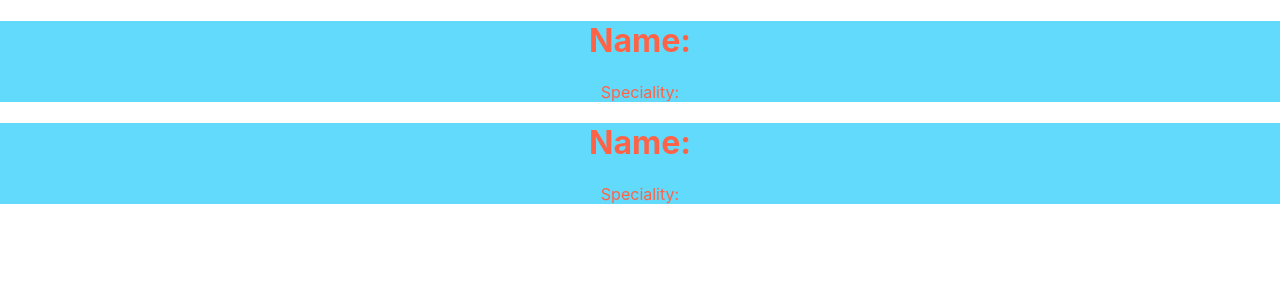
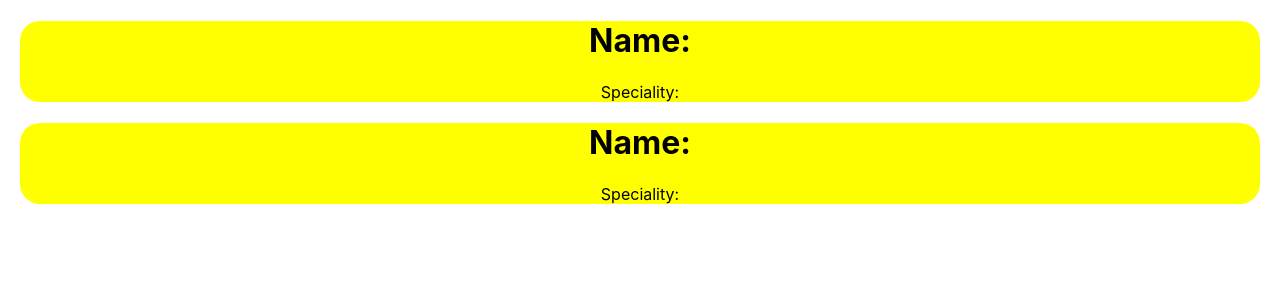
Before and after one commit to rasel497/reactjs-core-concepts-recup, a React (Create React App) app: page / in a window 1280 px wide. Shown: the top 300 px of the page. Built offline with nearby package versions, Linux system fonts and the light colour scheme.

Commit message:
using css style in variable

```diff
--- a/src/App.js
+++ b/src/App.js
@@ -11,10 +11,17 @@ function App() {
   );
 }
 
+// using css style in variable
+const districtStyle = {
+  backgroundColor: 'yellow',
+  margin: '20px',
+  borderRadius: '20px'
+}
+
 // create a bsic Componant and css style
 function District() {
   return (
-    <div className='district'>
+    <div style={districtStyle}>
       <h1>Name: </h1>
       <p>Speciality: </p>
     </div>
```
